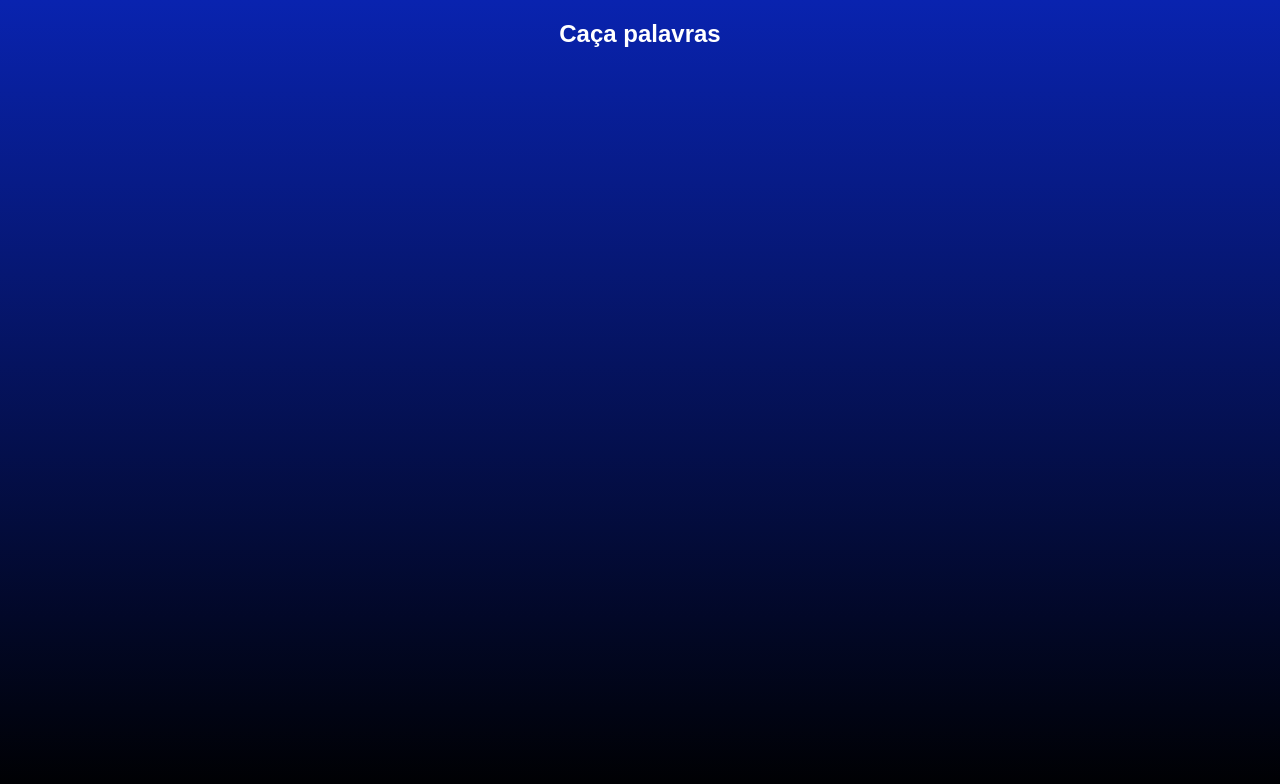
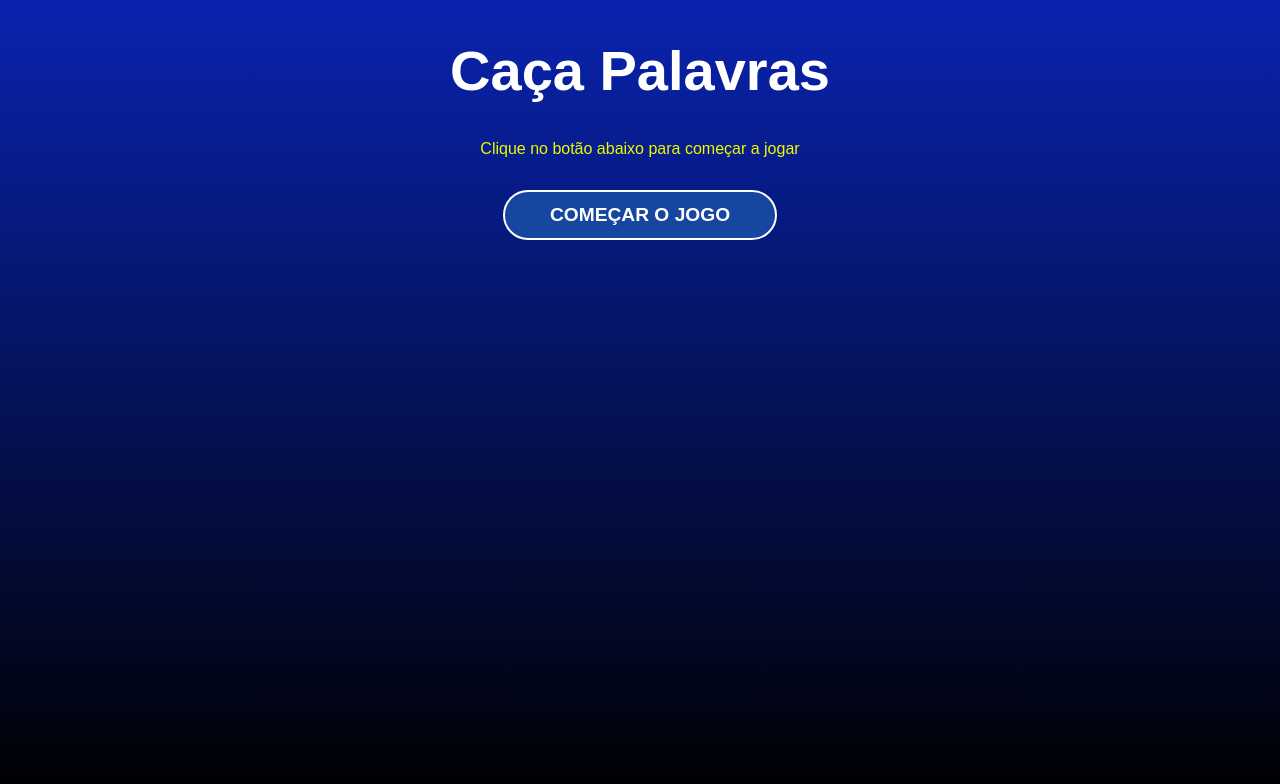
Before and after one commit to jjobJunior/Caca_palavras_ReactJS, a React (Vite) app: page / in a window 1280 px wide. Shown: the top 784 px of the page. Built offline with nearby package versions, Linux system fonts and the light colour scheme.

Commit message:
Finishing the first page

```diff
--- a/src/App.jsx
+++ b/src/App.jsx
@@ -1,12 +1,11 @@
-
 import "./App.css";
+import StartScreen from "./componenets/startScreen/StartScreen";
 
 function App() {
-
   return (
     <>
       <div className="App">
-        <h2>Caça palavras</h2>
+        <StartScreen />
       </div>
     </>
   );
--- /dev/null
+++ b/src/componenets/startScreen/StartScreen.jsx
@@ -0,0 +1,12 @@
+import styles from "./StartScreen.module.css"
+const StartScreen = () => {
+  return (
+    <div>
+      <h1 className={styles.starth1}>Caça Palavras</h1>
+      <p className={styles.startp}>Clique no botão abaixo para começar a jogar</p>
+      <button>Começar o jogo</button>
+    </div>
+  );
+};
+
+export default StartScreen;
--- /dev/null
+++ b/src/componenets/startScreen/StartScreen.module.css
@@ -0,0 +1,8 @@
+.starth1 {
+  font-size: 3.5em;
+}
+
+.startp{
+    margin-bottom: 2em;
+    color: #ecfa00;
+}
--- a/src/index.css
+++ b/src/index.css
@@ -13,3 +13,21 @@ body {
   );
   color: #fff;
 }
+
+button{
+  background: #1646a0;
+  color: #fff;
+  padding: 0 45px;
+  border: 2px solid #fff;
+  border-radius: 25px;
+  height: 50px;
+  text-transform: uppercase;
+  font-weight: bold;
+  font-size: 1.2em;
+  cursor: pointer;
+  transition: .4s;
+}
+
+button:hover{
+  background-color: #0923AF;
+}
```
